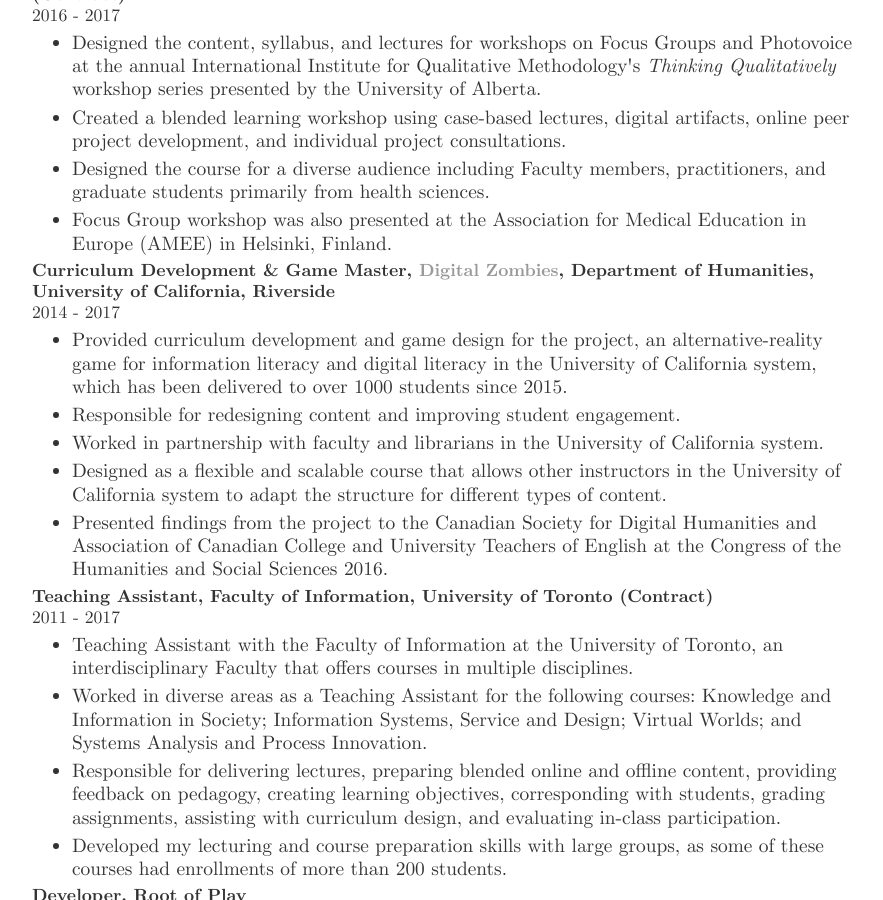
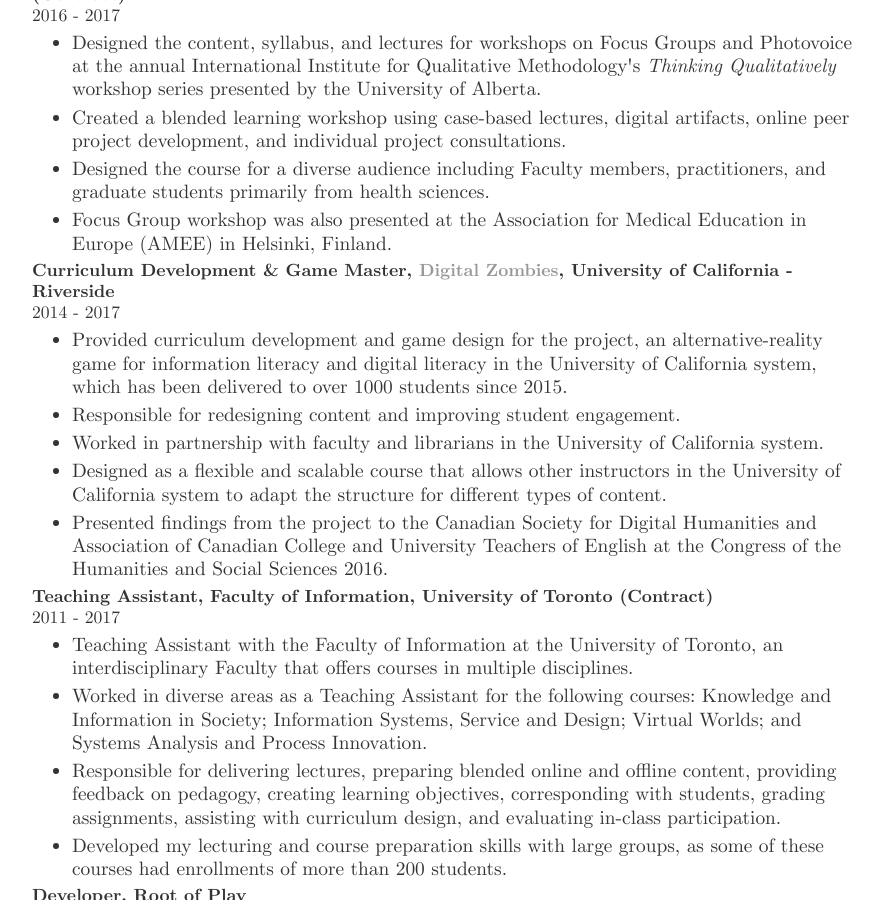
Before and after one commit to bigrube77/bigrube77.github.io, a Jekyll site: the page built from cv/index.html, in a window 1280 px wide and 900 px high, scrolled down 1744 px. Shown: the whole window, without its empty margins (200-1083 px from the left). Built offline with Jekyll 4.4.1, drawn with Linux system fonts in a browser that asks for light colours.

Commit message:
Update index.html

```diff
--- a/cv/index.html
+++ b/cv/index.html
@@ -104,8 +104,7 @@
 <li> Focus Group workshop was also presented at the Association for Medical Education in Europe (AMEE) in Helsinki, Finland. </ul>
 
 
-<li> <b>Curriculum Development & Game Master, <a href="http://digitalzombies.ucr.edu/">Digital Zombies</a>,
-Department of Humanities, University of California, Riverside</b> <br> 2014 - 2017 <ul
+<li> <b>Curriculum Development & Game Master, <a href="http://digitalzombies.ucr.edu/">Digital Zombies</a>, University of California - Riverside</b> <br> 2014 - 2017 <ul
 style="list-style-type:disc">
 
 <li> Provided curriculum development and game design for the project, an alternative-reality game for information literacy and digital literacy in the University of California system, which has been delivered to over 1000 students since 2015.
```
